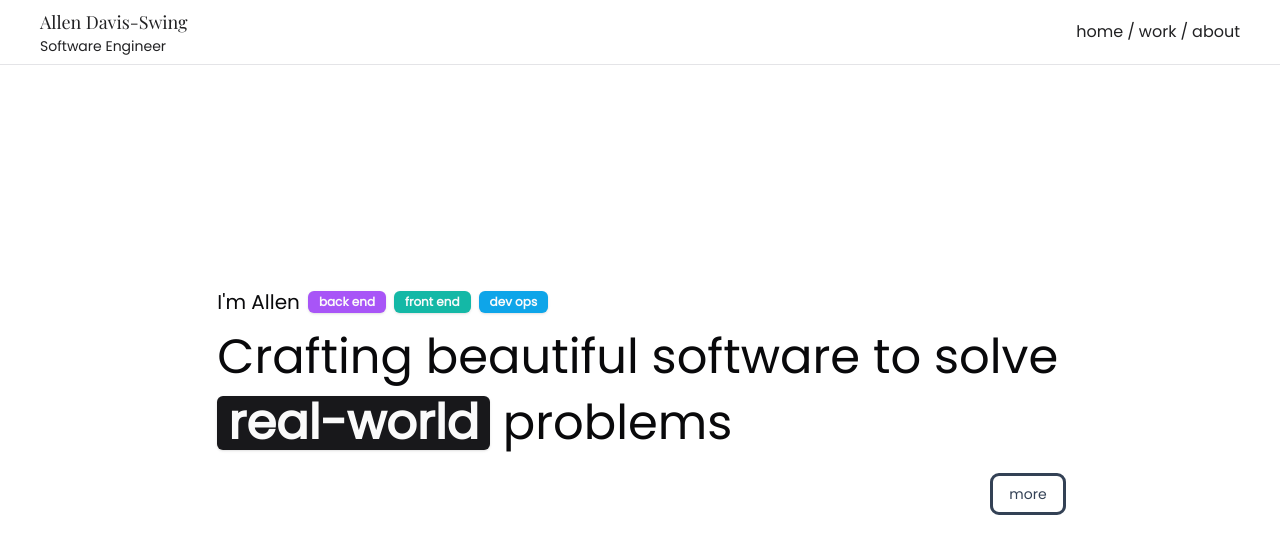
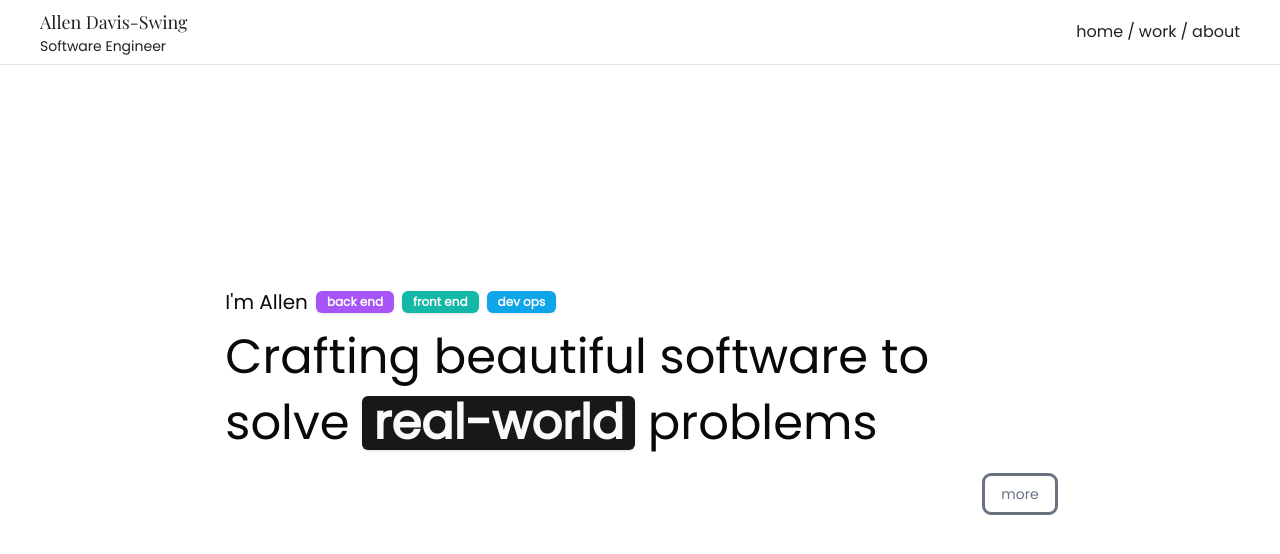
Before and after one commit to allends/next-portfolio, a Next.js app: page / in a window 1280 px wide. Shown: the top 554 px of the page. Built offline with nearby package versions, Linux system fonts and the light colour scheme; a web font is replaced by a local one.

Commit message:
fix the layout

```diff
--- a/app/page.tsx
+++ b/app/page.tsx
@@ -27,21 +27,20 @@ const AllenHero = () => {
 }
 
 export default async function Home() {
-    const numRaindrops = 100
     return (
         <main className="h-screen w-screen">
-            <Centered className="mx-5 md:w-2/3 md:mx-auto break-words p-1">
+            <Centered className="md:w-2/3 md:mx-auto break-words p-3">
                 <div className="flex flex-row gap-2 items-center justify-start w-fit mr-auto mb-2">
                     <div className='text-xl'>{`I'm Allen`}</div>
                     <Badge className="bg-purple-500">back end</Badge>
                     <Badge className="bg-teal-500">front end</Badge>
                     <Badge className="bg-sky-500">dev ops</Badge>
                 </div>
-                <div className="text-5xl leading-tight md:leading-snug md:mb-5 text-wrap">
+                <div className="text-5xl leading-tight md:leading-snug md:mb-5 text-wrap overflow-hidden w-full">
                     Crafting beautiful software to solve <Badge className="text-5xl">real-world</Badge> problems
                 </div>
                 <Link className='ml-auto' href="/work">
-                    <Button className="bg-transparent active:bg-slate-100 hover:bg-slate-100 text-slate-700 shadow-none outline outline-slate-700">more</Button>
+                    <Button className="bg-transparent active:bg-slate-100 hover:bg-slate-100 text-slate-700 shadow-none outline outline-slate-700 animate-pulse">more</Button>
                 </Link>
             </Centered>
         </main>
```
